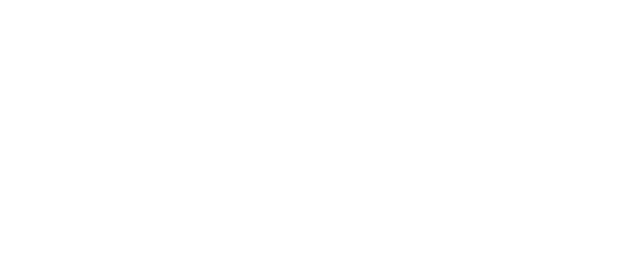
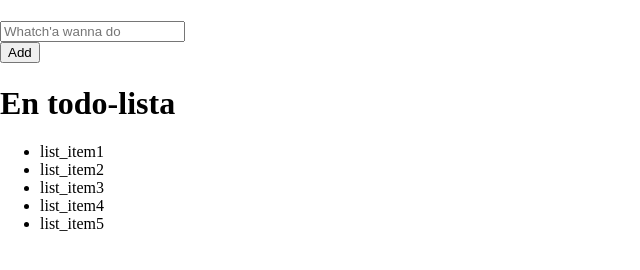
Before and after one commit to tobiaslrsn/JAVASCRIPT-TODO-APP, a website: page index.html in a window 1280 px wide. Shown: the whole page, without its empty margins (0-640 px from the left). Drawn offline with Linux system fonts and the light colour scheme.

Commit message:
added looped jsList and html + button and input

```diff
--- a/index.html
+++ b/index.html
@@ -10,5 +10,25 @@
 
     <title>INLÄMNINGSUPPGIFT.1_TO-DO</title>
   </head>
-  <body></body>
+  <body>
+    <div class="toDo_container">
+      <h1></h1>
+      <div id="toDo_header">
+        <div id="toDo_input-container">
+          <input
+            type="text"
+            placeholder="Whatch'a wanna do"
+            id="toDo_inputField"
+          />
+        </div>
+        <button id="toDo_add-btn">Add</button>
+      </div>
+
+      <div class="list-section">
+        <ul id="toDo_list">
+          <!-- <li></li> -->
+        </ul>
+      </div>
+    </div>
+  </body>
 </html>
--- a/js/main.js
+++ b/js/main.js
@@ -1 +1,36 @@
-window.onload = function () {};
+window.onload = function () {
+  let startPageContainer = document.createElement("div");
+  startPageContainer.id = "startPageContainer";
+  document.body.appendChild(startPageContainer);
+
+  myToDoList();
+
+  function myToDoList() {
+    let listHeader = "En todo-lista";
+    let listHeaderH1 = document.createElement("h1");
+    listHeaderH1.className = "listHeaderH1";
+    listHeaderH1.innerHTML = listHeader;
+
+    let myListOfTodos = [
+      "list_item1",
+      "list_item2",
+      "list_item3",
+      "list_item4",
+      "list_item5",
+    ];
+
+    let myToDoListUl = document.createElement("ul");
+    myToDoListUl.className = "listSection";
+
+    for (let i = 0; i < myListOfTodos.length; i++) {
+      let myToDoListLi = document.createElement("li");
+      myToDoListLi.className = "theList";
+      myToDoListLi.innerHTML = myListOfTodos[i];
+
+      myToDoListUl.appendChild(myToDoListLi);
+    }
+
+    document.getElementById("startPageContainer").appendChild(listHeaderH1);
+    document.getElementById("startPageContainer").appendChild(myToDoListUl);
+  }
+};
```
Also changed, not shown: sass/elements/_feed.scss (+33 -0 lines), css/main.css.
